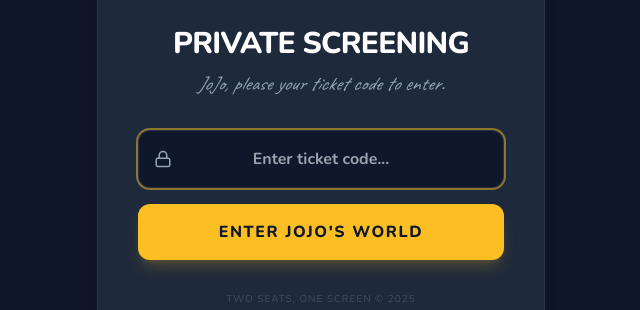
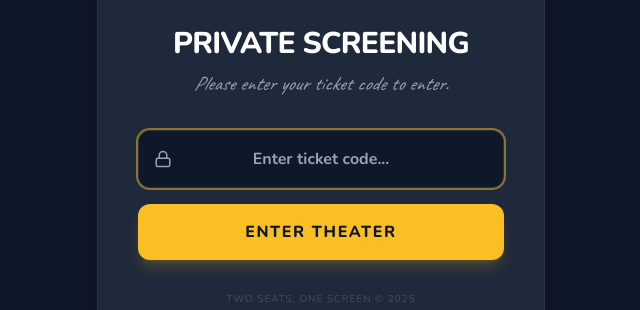
Before and after one commit to hakunnna2/movie-night, a React (Vite) app: page / in a window 1280 px wide. Shown: the part 290-600 px from the top of the page, without its empty margins (319-959 px from the left). Built offline with nearby package versions, Linux system fonts and the light colour scheme.

Commit message:
Update App.tsx (requested push)

```diff
--- a/App.tsx
+++ b/App.tsx
@@ -35,7 +35,7 @@ const PasswordGate: React.FC<{ onUnlock: () => void }> = ({ onUnlock }) => {
 
         <div className="space-y-2">
           <h1 className="text-3xl font-black text-white tracking-tight uppercase">Private Screening</h1>
-          <p className="text-ink-300 font-hand text-xl italic">JoJo, please your ticket code to enter.</p>
+          <p className="text-ink-300 font-hand text-xl italic">Please enter your ticket code to enter.</p>
         </div>
 
         <form onSubmit={handleSubmit} className="space-y-4">
@@ -55,7 +55,7 @@ const PasswordGate: React.FC<{ onUnlock: () => void }> = ({ onUnlock }) => {
             type="submit"
             className="w-full bg-popcorn hover:bg-popcorn-glow text-night-900 font-black py-4 rounded-xl uppercase tracking-widest transition-all hover:scale-[1.02] active:scale-[0.98] shadow-lg shadow-popcorn/20"
           >
-            Enter JoJo's World
+            Enter Theater
           </button>
         </form>
 
@@ -71,8 +71,9 @@ const App: React.FC = () => {
   const [entries, setEntries] = useState<MovieEntry[]>([]);
   const [viewState, setViewState] = useState<ViewState>({ current: 'home' });
   const [isAuthenticated, setIsAuthenticated] = useState<boolean>(() => {
-    // Check if user already unlocked in this session
-    return sessionStorage.getItem('unlocked') === 'true';
+    // Check if user already unlocked. Using localStorage ensures it stays unlocked
+    // even after closing the tab or refreshing the page.
+    return localStorage.getItem('unlocked') === 'true';
   });
 
   // Load static data on mount
@@ -82,7 +83,7 @@ const App: React.FC = () => {
 
   const handleUnlock = () => {
     setIsAuthenticated(true);
-    sessionStorage.setItem('unlocked', 'true');
+    localStorage.setItem('unlocked', 'true');
   };
 
   // Navigation handlers
```
